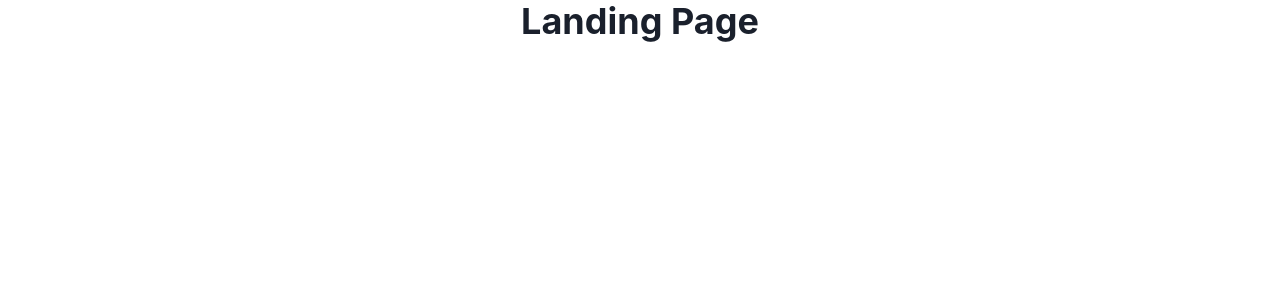
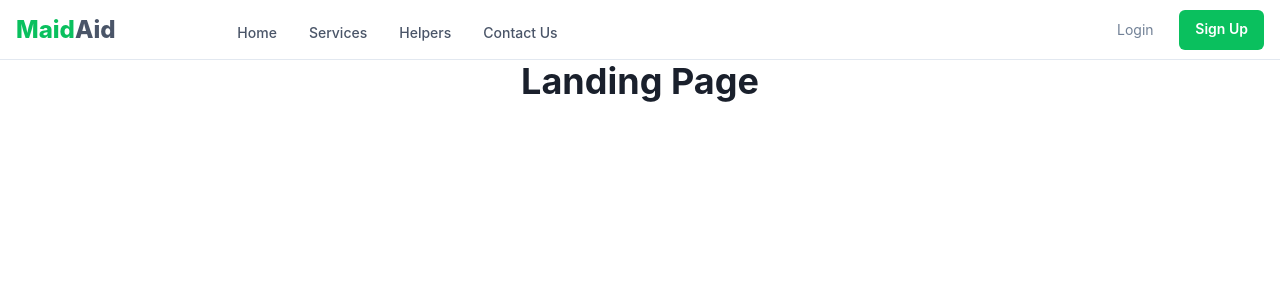
Before and after one commit to NeoHBz/MaidAid, a React (Create React App) app in the folder frontend/: page / in a window 1280 px wide. Shown: the top 300 px of the page. Built offline with nearby package versions, Linux system fonts and the light colour scheme.

Commit message:
[frontend]added: navbar

```diff
--- a/frontend/package.json
+++ b/frontend/package.json
@@ -3,6 +3,7 @@
   "version": "0.1.0",
   "private": true,
   "dependencies": {
+    "@chakra-ui/icons": "^2.0.15",
     "@chakra-ui/react": "^2.4.6",
     "@emotion/react": "^11.10.5",
     "@emotion/styled": "^11.10.5",
--- a/frontend/src/App.js
+++ b/frontend/src/App.js
@@ -1,10 +1,12 @@
 import { BrowserRouter, Route, Routes } from "react-router-dom";
+import Navbar from "./components/Navbar/Navbar";
 import LandingPage from "./layouts/LandingPage";
 
 function App() {
   return (
     <BrowserRouter>
       <div>
+        <Navbar />
         <Routes>
           <Route path="/" element={<LandingPage />} />
         </Routes>
--- /dev/null
+++ b/frontend/src/components/Navbar/Navbar.js
@@ -0,0 +1,282 @@
+import {
+  Box,
+  Flex,
+  Text,
+  IconButton,
+  Button,
+  Stack,
+  Collapse,
+  Icon,
+  Link,
+  Popover,
+  PopoverTrigger,
+  PopoverContent,
+  useBreakpointValue,
+  useDisclosure,
+  Spacer,
+} from "@chakra-ui/react";
+import {
+  HamburgerIcon,
+  CloseIcon,
+  ChevronDownIcon,
+  ChevronRightIcon,
+} from "@chakra-ui/icons";
+
+export default function Navbar() {
+  const { isOpen, onToggle } = useDisclosure();
+
+  return (
+    <Box>
+      <Flex
+        bg={"white"}
+        color={"gray.600"}
+        minH={"60px"}
+        py={{ base: 2 }}
+        px={{ base: 4 }}
+        borderBottom={1}
+        borderStyle={"solid"}
+        borderColor={"gray.200"}
+        align={"center"}
+      >
+        <Flex
+          flex={{ base: 1, md: "auto" }}
+          ml={{ base: -2 }}
+          display={{ base: "flex", md: "none" }}
+        >
+          <IconButton
+            onClick={onToggle}
+            icon={
+              isOpen ? <CloseIcon w={3} h={3} /> : <HamburgerIcon w={5} h={5} />
+            }
+            variant={"ghost"}
+            aria-label={"Toggle Navigation"}
+          />
+        </Flex>
+        <Flex
+          flex={{ base: 1 }}
+          justify={{ base: "center", md: "start" }}
+          fontSize="2xl"
+        >
+          <Text
+            textAlign={useBreakpointValue({
+              base: "center",
+              md: "left",
+            })}
+            fontFamily={"heading"}
+            fontWeight="extrabold"
+            color={"#0AC05E"}
+          >
+            Maid
+          </Text>
+          <Text fontWeight="extrabold">Aid</Text>
+          <Spacer />
+
+          <Flex display={{ base: "none", md: "flex" }} ml={10}>
+            <DesktopNav />
+          </Flex>
+        </Flex>
+        <Spacer />
+
+        <Stack
+          flex={{ base: 1, md: 0 }}
+          justify={"flex-end"}
+          direction={"row"}
+          spacing={6}
+        >
+          <Button
+            as={"a"}
+            fontSize={"sm"}
+            fontWeight={400}
+            variant={"link"}
+            href={"/login"}
+          >
+            Login
+          </Button>
+          <Button
+            as={"a"}
+            display={{ base: "none", md: "inline-flex" }}
+            fontSize={"sm"}
+            fontWeight={600}
+            color={"white"}
+            bg={"#0AC05E"}
+            href={"/signup"}
+          >
+            Sign Up
+          </Button>
+        </Stack>
+      </Flex>
+
+      <Collapse in={isOpen} animateOpacity>
+        <MobileNav />
+      </Collapse>
+    </Box>
+  );
+}
+
+const DesktopNav = () => {
+  const linkColor = "gray.600";
+  const linkHoverColor = "gray.800";
+  const popoverContentBgColor = "white";
+
+  return (
+    <Stack direction={"row"} spacing={4}>
+      {NAV_ITEMS.map((navItem) => (
+        <Box key={navItem.label}>
+          <Popover trigger={"hover"} placement={"bottom-start"}>
+            <PopoverTrigger>
+              <Link
+                p={2}
+                href={navItem.href ?? "#"}
+                fontSize={"sm"}
+                fontWeight={500}
+                color={linkColor}
+                _hover={{
+                  textDecoration: "none",
+                  color: linkHoverColor,
+                }}
+              >
+                {navItem.label}
+              </Link>
+            </PopoverTrigger>
+
+            {navItem.children && (
+              <PopoverContent
+                border={0}
+                boxShadow={"xl"}
+                bg={popoverContentBgColor}
+                p={4}
+                rounded={"xl"}
+                minW={"sm"}
+              >
+                <Stack>
+                  {navItem.children.map((child) => (
+                    <DesktopSubNav key={child.label} {...child} />
+                  ))}
+                </Stack>
+              </PopoverContent>
+            )}
+          </Popover>
+        </Box>
+      ))}
+    </Stack>
+  );
+};
+
+const DesktopSubNav = ({ label, href, subLabel }) => {
+  return (
+    <Link
+      href={href}
+      role={"group"}
+      display={"block"}
+      p={2}
+      rounded={"md"}
+      _hover={{ bg: "pink.50" }}
+    >
+      <Stack direction={"row"} align={"center"}>
+        <Box>
+          <Text
+            transition={"all .3s ease"}
+            _groupHover={{ color: "pink.400" }}
+            fontWeight={500}
+          >
+            {label}
+          </Text>
+          <Text fontSize={"sm"}>{subLabel}</Text>
+        </Box>
+        <Flex
+          transition={"all .3s ease"}
+          transform={"translateX(-10px)"}
+          opacity={0}
+          _groupHover={{
+            opacity: "100%",
+            transform: "translateX(0)",
+          }}
+          justify={"flex-end"}
+          align={"center"}
+          flex={1}
+        >
+          <Icon color={"pink.400"} w={5} h={5} as={ChevronRightIcon} />
+        </Flex>
+      </Stack>
+    </Link>
+  );
+};
+
+const MobileNav = () => {
+  return (
+    <Stack bg={"white"} p={4} display={{ md: "none" }}>
+      {NAV_ITEMS.map((navItem) => (
+        <MobileNavItem key={navItem.label} {...navItem} />
+      ))}
+    </Stack>
+  );
+};
+
+const MobileNavItem = ({ label, children, href }) => {
+  const { isOpen, onToggle } = useDisclosure();
+
+  return (
+    <Stack spacing={4} onClick={children && onToggle}>
+      <Flex
+        py={2}
+        as={Link}
+        href={href ?? "#"}
+        justify={"space-between"}
+        align={"center"}
+        _hover={{
+          textDecoration: "none",
+        }}
+      >
+        <Text fontWeight={600} color={"gray.600"}>
+          {label}
+        </Text>
+        {children && (
+          <Icon
+            as={ChevronDownIcon}
+            transition={"all .25s ease-in-out"}
+            transform={isOpen ? "rotate(180deg)" : ""}
+            w={6}
+            h={6}
+          />
+        )}
+      </Flex>
+
+      <Collapse in={isOpen} animateOpacity style={{ marginTop: "0!important" }}>
+        <Stack
+          mt={2}
+          pl={4}
+          borderLeft={1}
+          borderStyle={"solid"}
+          borderColor={"gray.200"}
+          align={"start"}
+        >
+          {children &&
+            children.map((child) => (
+              <Link key={child.label} py={2} href={child.href}>
+                {child.label}
+              </Link>
+            ))}
+        </Stack>
+      </Collapse>
+    </Stack>
+  );
+};
+
+const NAV_ITEMS = [
+  {
+    label: "Home",
+    href: "/",
+  },
+  {
+    label: "Services",
+    href: "/services",
+  },
+  {
+    label: "Helpers",
+    href: "/helpers",
+  },
+  {
+    label: "Contact Us",
+    href: "/contact",
+  },
+];
```
Also changed, not shown: 1 other file (tests, documents, lock files or other folders).
